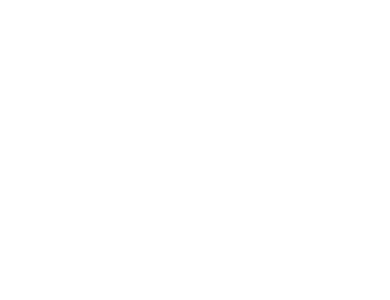
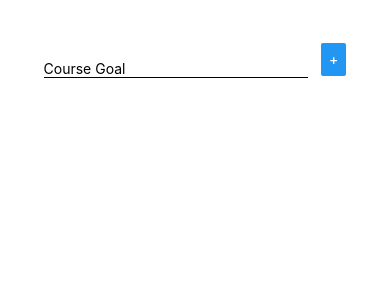
Before and after one commit to bacha-11/Learn-React-Native, a React Native app: screen / in a window 390 px wide. Shown: the top 300 px of the page. Built offline with nearby package versions, Linux system fonts and the light colour scheme.

Commit message:
use inline style with react native

```diff
--- a/App.js
+++ b/App.js
@@ -1,14 +1,15 @@
 import { StatusBar } from 'expo-status-bar';
 import React, { useState } from 'react';
-import { Button, StyleSheet, Text, View } from 'react-native';
+import { Button, StyleSheet, Text, TextInput, View } from 'react-native';
 
 export default function App() {
 
   return (
-    <View>
+    <View style={{padding:30}}>
 
-      <View>
-
+      <View style={{flexDirection:"row", justifyContent:"space-evenly", alignItems:"center"}}>
+        <TextInput placeholder="Course Goal" style={{marginTop:30,  width:"80%", marginBottom:10, borderBottomColor:"black", borderBottomWidth:1}} />
+        <Button title="+" style={{with:"10%"}} />
       </View>
 
       <View>
```
